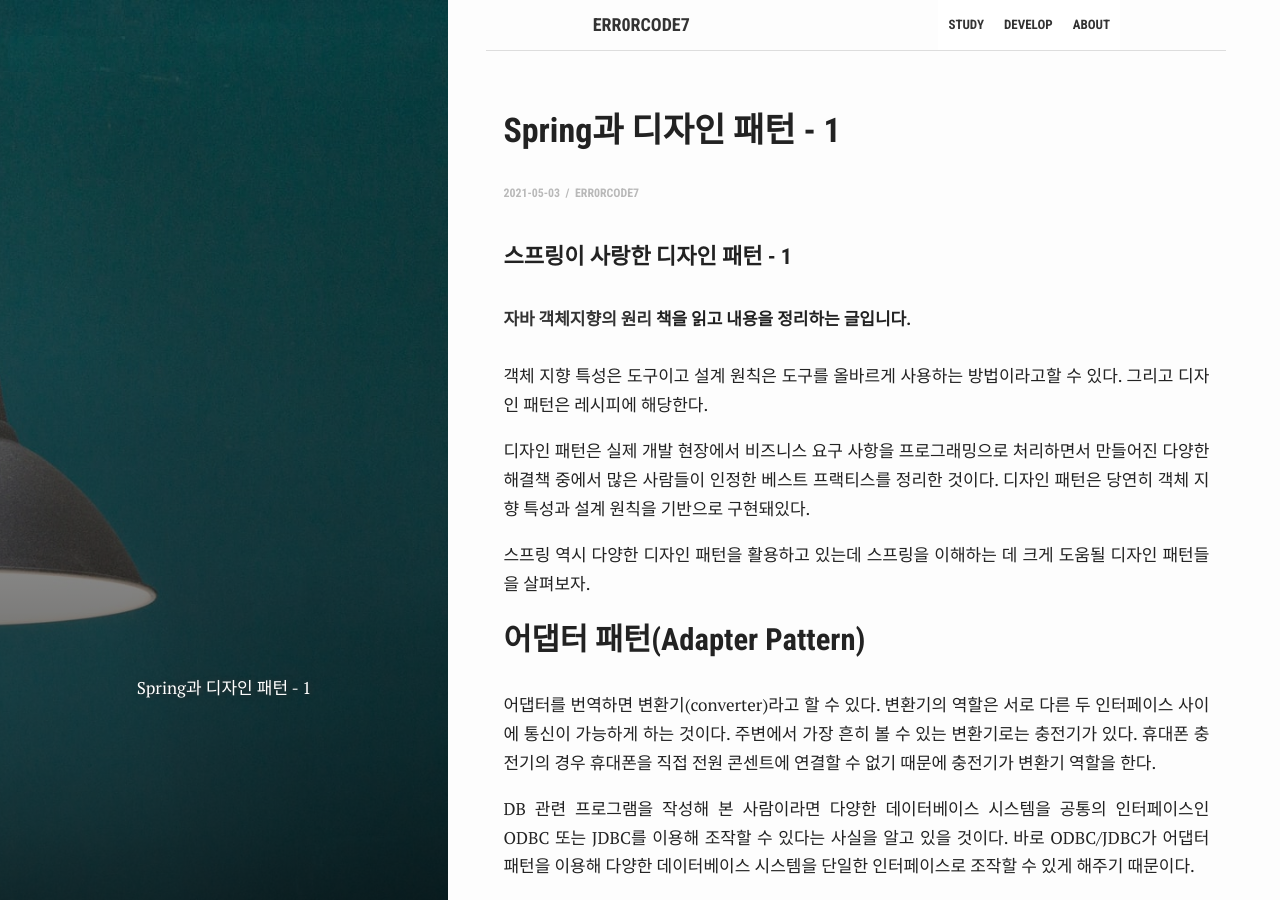
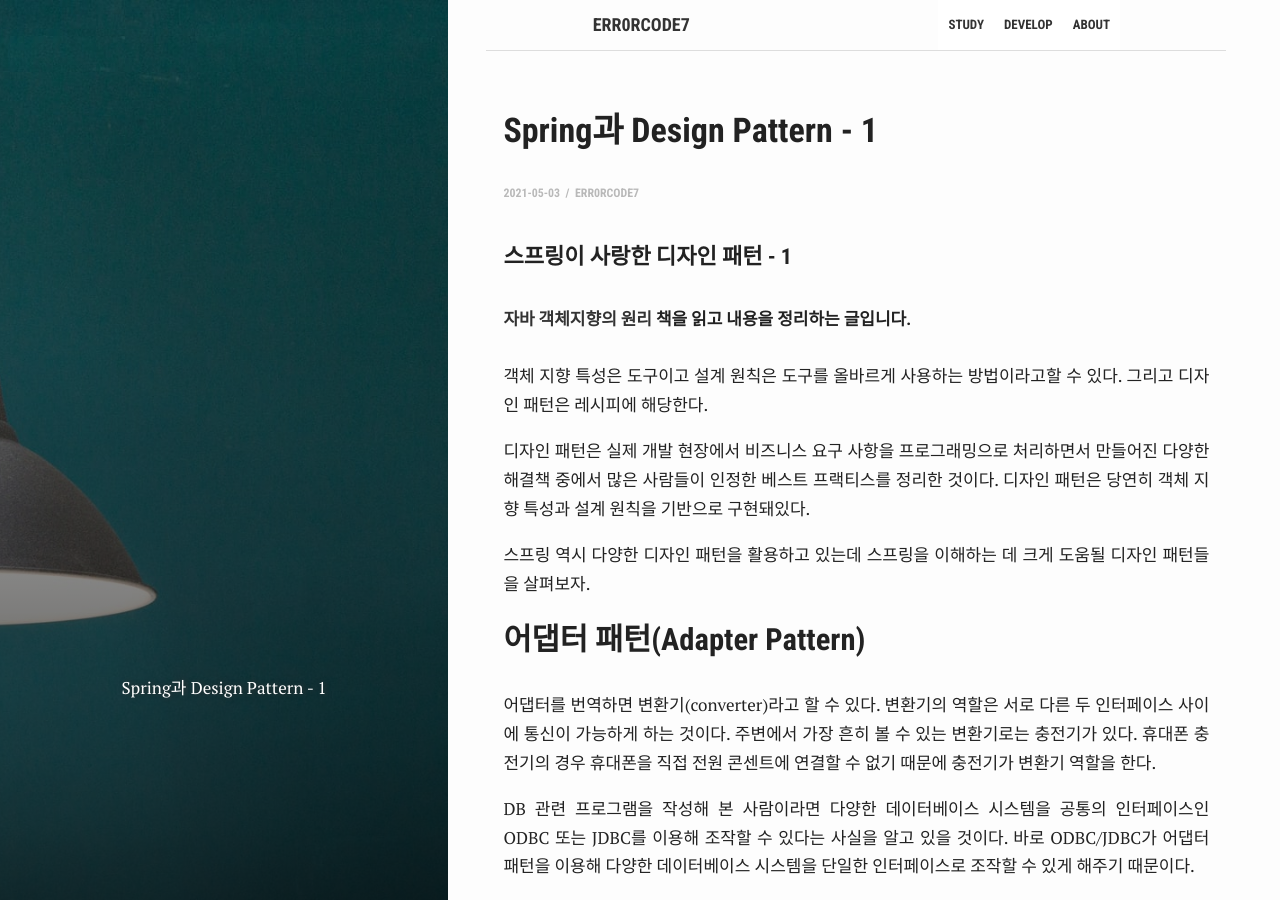
Before and after one commit to Err0rCode7/Err0rCode7.github.io, a Jekyll site: the page built from _posts/Spring/2021-05-03-Spring-DesignPattern-1.md, in a window 1280 px wide and 900 px high. Built offline with Jekyll 4.4.1, drawn with Linux system fonts in a browser that asks for light colours; comment, search, counter and statistics services are not loaded.

Commit message:
# Modify title

```diff
--- a/_posts/Spring/2021-05-03-Spring-DesignPattern-1.md
+++ b/_posts/Spring/2021-05-03-Spring-DesignPattern-1.md
@@ -1,9 +1,9 @@
 ---
 bg: "Review.jpg"
 layout: post
-title:  "Spring과 디자인 패턴 - 1"
-crawlertitle: "Spring과 디자인 패턴"
-summary: "Spring과 디자인 패턴 - 1"
+title:  "Spring과 Design Pattern - 1"
+crawlertitle: "Spring과 Design Pattern"
+summary: "Spring과 Design Pattern - 1"
 date: 2021-05-03 15:22:00 +0900
 category: Spring
 author: Err0rCode7
```
